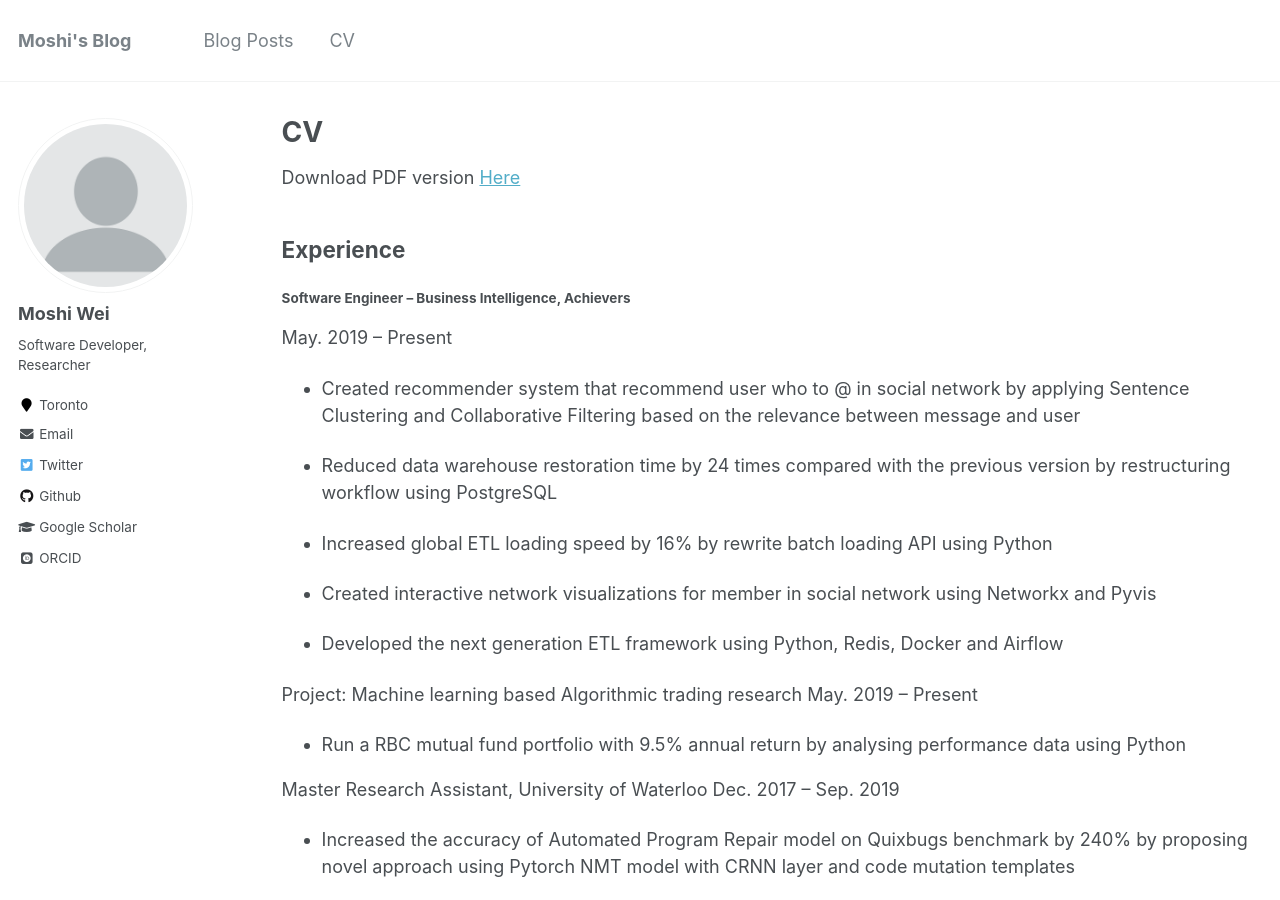
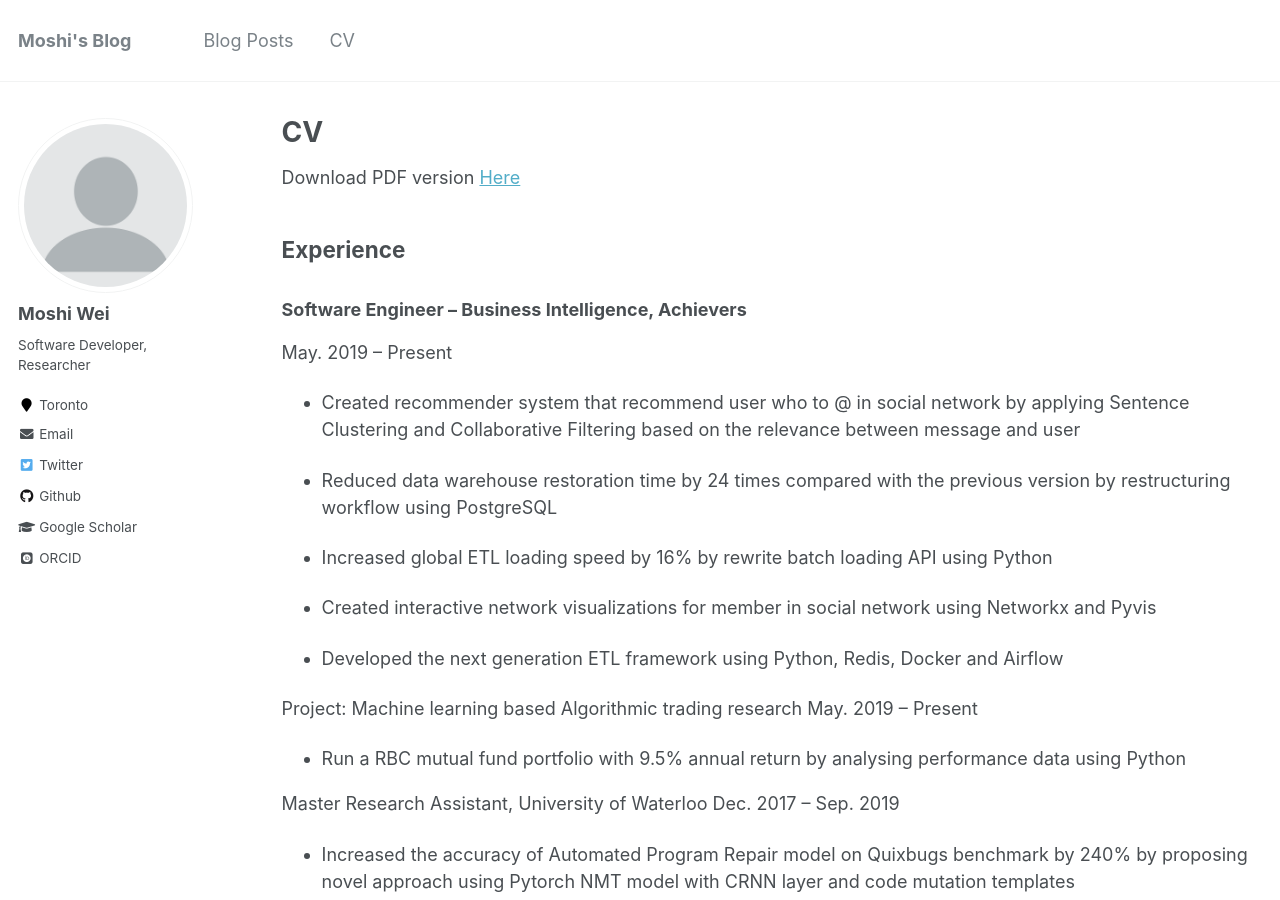
Before and after one commit to Moshiii/Moshiii.github.io, a Jekyll site: the page built from _pages/cv.md, in a window 1280 px wide and 900 px high. Built offline with Jekyll 4.4.1, drawn with Linux system fonts in a browser that asks for light colours; some web fonts are replaced.

Commit message:
Update cv.md

```diff
--- a/_pages/cv.md
+++ b/_pages/cv.md
@@ -12,7 +12,7 @@ Download PDF version [Here](http://Moshiii.github.io/files/Moshi_Wei_ResumeV6_ma
 
 ## Experience
 
-#### Software Engineer – Business Intelligence, Achievers
+### Software Engineer – Business Intelligence, Achievers
 May. 2019 – Present
 
 * Created recommender system that recommend user who to @ in social network by applying Sentence Clustering and Collaborative Filtering based on the relevance between message and user
```
